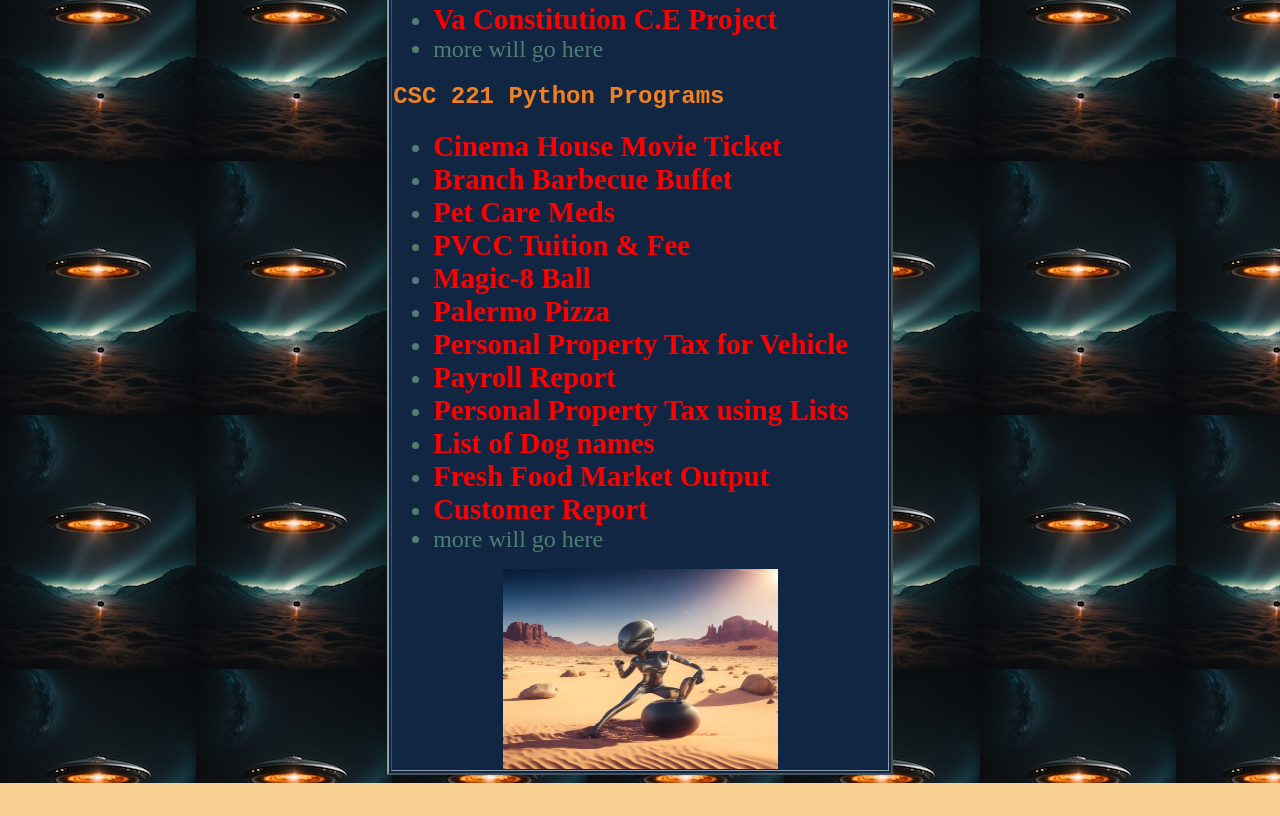
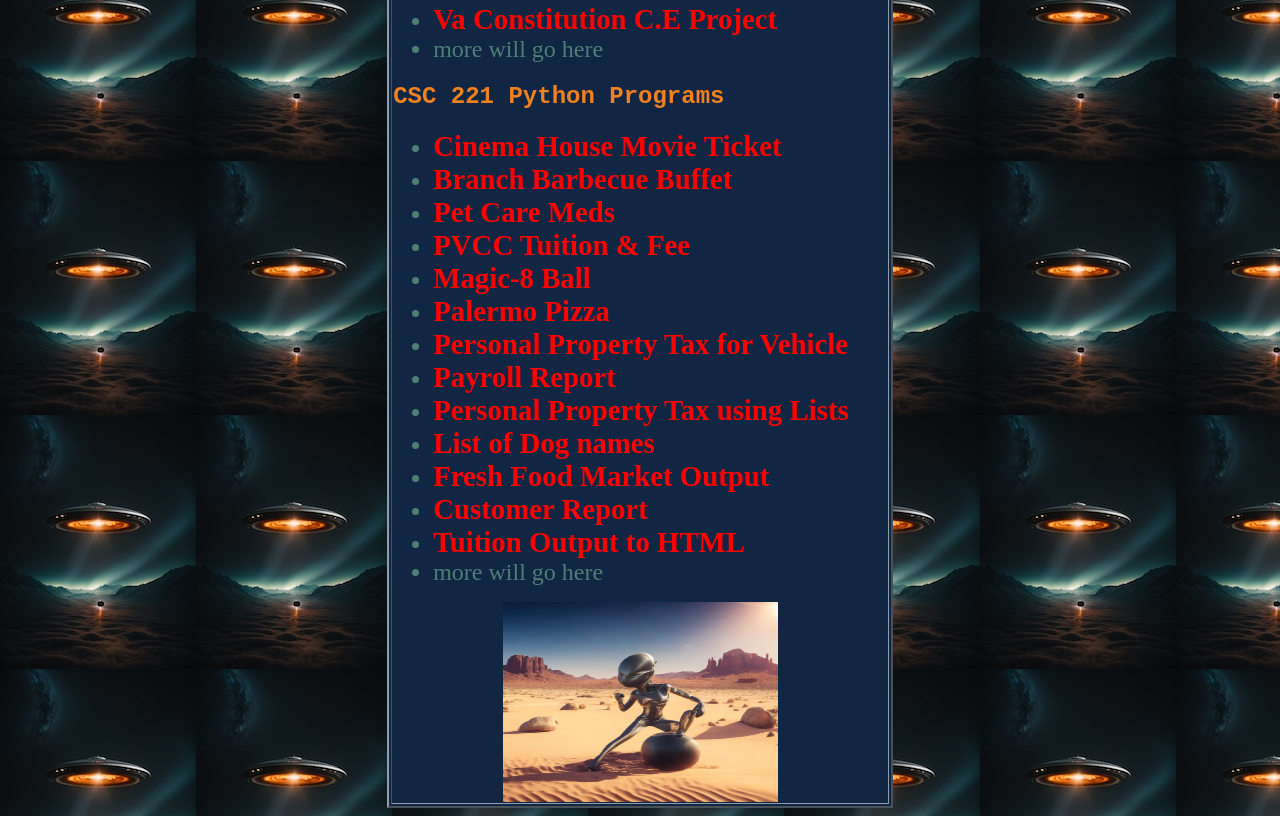
Before and after one commit to nyjaviontimberlake-pvcc/nyjaviontimberlake-pvcc.github.io, a plain HTML site: page index.html in a window 1280 px wide. Shown: the part 855-1671 px from the top of the page. Before the commit the page ends 1638 px from the top, so only its background shows below. Drawn offline with Linux system fonts and the light colour scheme.

Commit message:
Update index.html

```diff
--- a/index.html
+++ b/index.html
@@ -82,6 +82,7 @@
     <li><a href="dognames.py"> List of Dog names </a></li>
     <li><a href="ffout.py"> Fresh Food Market Output </a></li>
     <li><a href="custreport.py"> Customer Report </a></li>
+    <li><a href="tuition -w-html.py"> Tuition Output to HTML </a></li>
     <li> more will go here </li>
 </ul>
 
```
